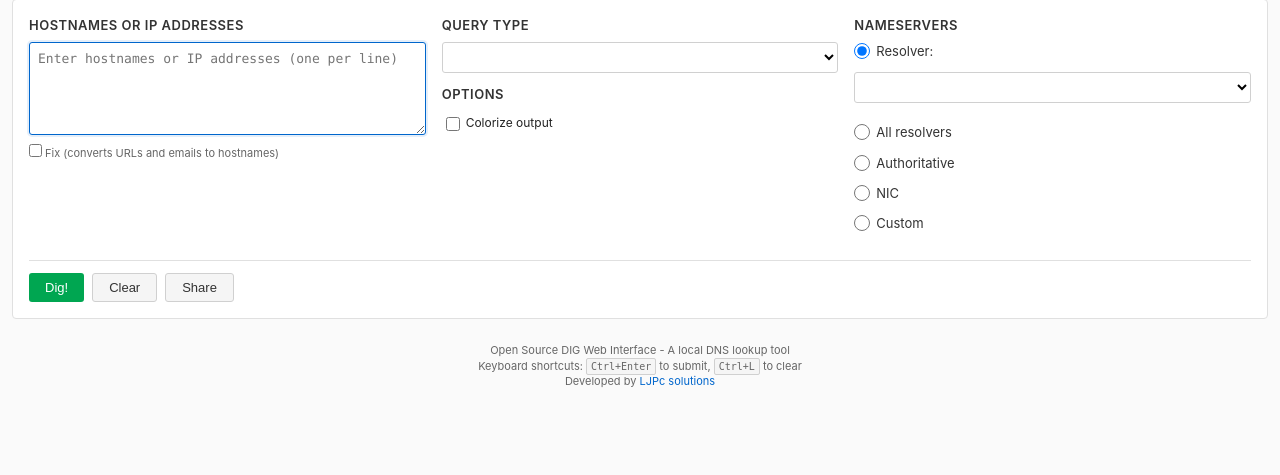
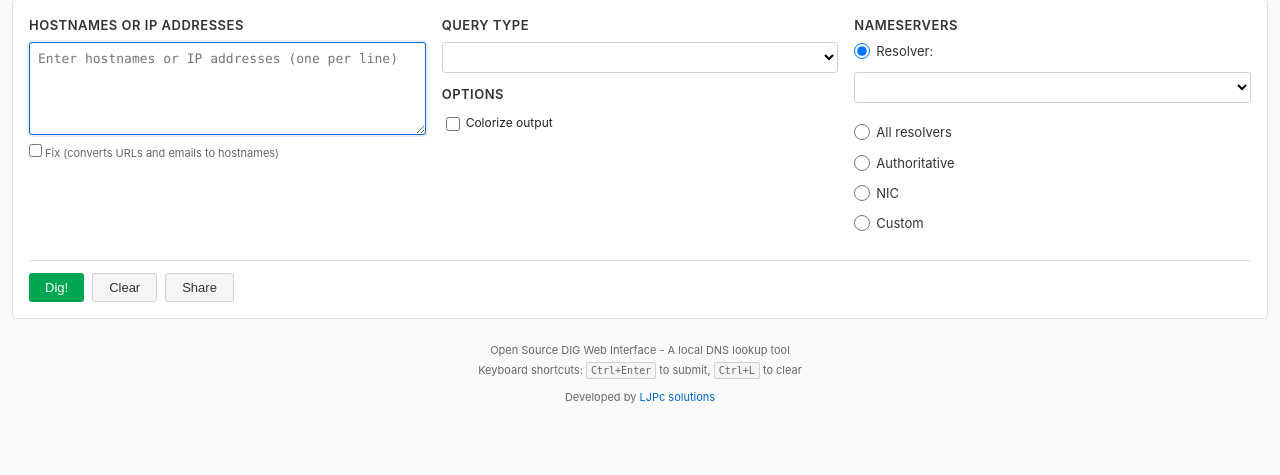
Before and after one commit to Lars-/opensource-digwebinterface, a PHP site: template templates/layout.php in a window 1280 px wide. Shown: the part 50-525 px from the top of the page. Run offline with PHP 8.4, Linux system fonts and the light colour scheme; the template is opened without the code that fills it, so the values that code supplies are empty.

Commit message:
fix: update GitHub URLs and improve footer spacing
- Update all GitHub URLs to correct repository (Lars-/opensource-digwebinterface)
- Add proper margin-top to company name in footer
- Ensure better visual separation between footer elements

```diff
--- a/assets/main.css
+++ b/assets/main.css
@@ -416,6 +416,15 @@ footer kbd {
     font-size: 10px;
 }
 
+footer p {
+    margin: 0 0 var(--spacing-xs) 0;
+}
+
+footer p:last-child {
+    margin-top: var(--spacing-md);
+    margin-bottom: 0;
+}
+
 footer a {
     color: var(--primary);
     text-decoration: none;
```
Also changed, not shown: README.md.
